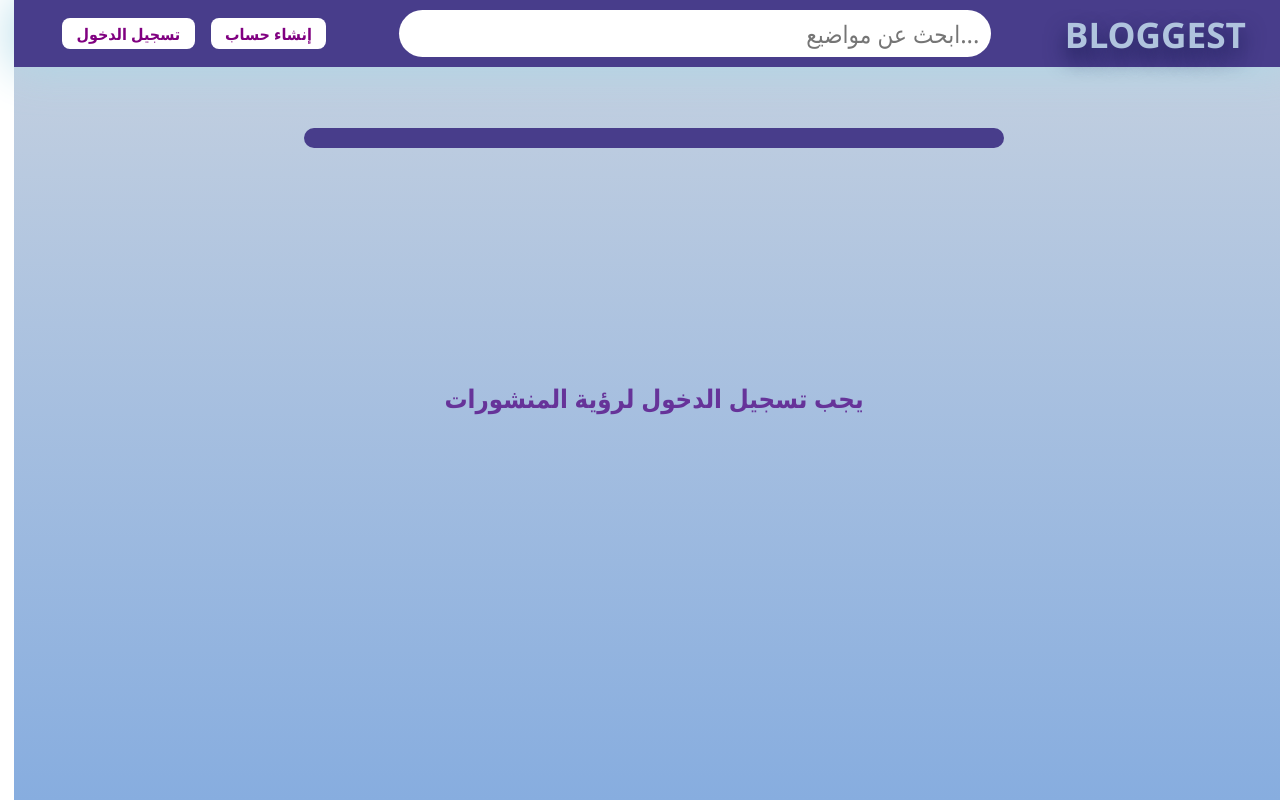
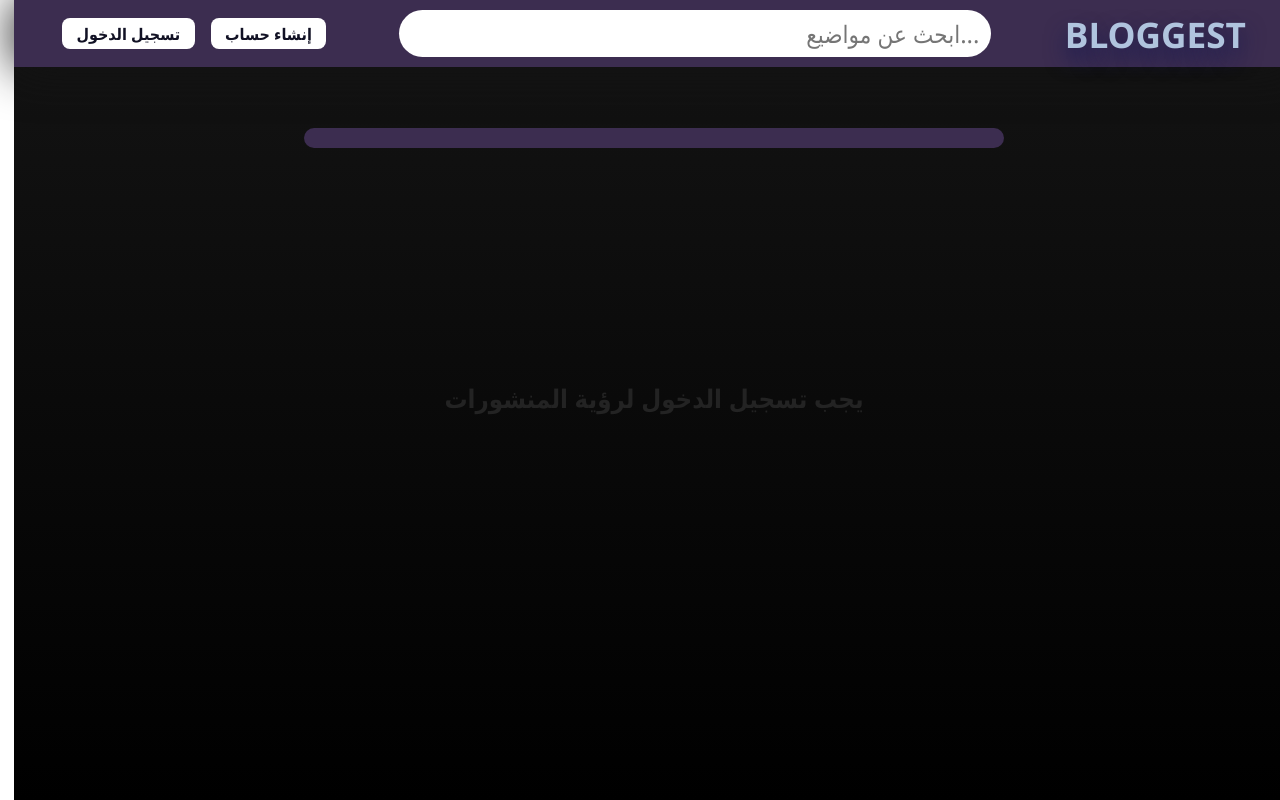
Before and after one commit to Omar-Walid-MD/React-Blog-App, a React (Create React App) app: page / in a window 1280 px wide. Built offline with nearby package versions, Linux system fonts and the light colour scheme; data requests are answered from the project's data file.

Commit message:
Added more themes

```diff
--- a/src/App.js
+++ b/src/App.js
@@ -64,7 +64,7 @@ function App()
 
   },[navigate.pathname]);
 
-  // document.body.setAttribute("theme","dark");
+  document.body.setAttribute("theme","night");
 
   return (
     <Routes>
--- a/src/Main Page/MainPage.css
+++ b/src/Main Page/MainPage.css
@@ -81,6 +81,9 @@ textarea
     -webkit-touch-callout: none;
 }
 
+
+    /* THEMES */
+
 :root
 {
     --page-bg-1: rgb(199, 210, 224);
@@ -89,6 +92,8 @@ textarea
     --shade: lightblue;
 
     --bdy: rebeccapurple;
+    --bdy-light: rgb(102, 91, 173);
+    --bdy-lighter: rgb(125, 114, 196);
     --bdy-dark: rgb(72, 37, 107);
     --bdy-darker: rgb(50, 30, 75);
 
@@ -106,25 +111,105 @@ textarea
 
 }
 
-[theme="dark"]
+[theme="platinum"]
 {
-    --page-bg-1: rgb(77, 77, 77);
-    --page-bg-2: rgb(73, 73, 73);
-    --nav: black;
+    --page-bg-1: #303030;
+    --page-bg-2: rgb(68, 68, 68);
+    --nav: #3a466b;
     --shade: lightgrey;
 
-    --bdy: dimgrey;
-    --bdy-dark: rgb(49, 49, 49);
-    --bdy-darker: rgb(15, 15, 15);
+    --bdy: #3b4352;
+    --bdy-light: #464f61;
+    --bdy-lighter: #576275;
+    --bdy-dark: #242a35;
+    --bdy-darker: #0d0d13;
 
     --txt: white;
     --txt-2: rgb(180, 180, 180);
 
     --btn-bg: white;
-    --btn-color: rgb(66, 66, 66);
-    --btn-active: rgb(133, 133, 133);
-    --btn-hover: rgb(187, 187, 187);
-    --btn-hover-highlight: rgb(150, 150, 150);
+    --btn-color: rgb(17, 17, 36);
+    --btn-active: rgb(120, 121, 145);
+    --btn-hover: rgb(159, 160, 189);
+    --btn-hover-highlight: rgb(37, 37, 77);
+
+    --usertag: lightskyblue;
+    --usertag-hover: dodgerblue;
+}
+
+[theme="hazelnut"]
+{
+    --page-bg-1: #262729;
+    --page-bg-2: #232425;
+    --nav: #553416;
+    --shade: #e7c1b5;
+
+    --bdy: #b3593e;
+    --bdy-light: #d36847;
+    --bdy-lighter: #dd7d60;
+    --bdy-dark: #8a4530;
+    --bdy-darker: #663222;
+
+    --txt: white;
+    --txt-2: #fac7b7;
+
+    --btn-bg: white;
+    --btn-color: #52291d;
+    --btn-active: #e6af9d;
+    --btn-hover: #ffe1d7;
+    --btn-hover-highlight:#944227;
+
+    --usertag: lightskyblue;
+    --usertag-hover: dodgerblue;
+}
+
+[theme="ocean"]
+{
+    --page-bg-1: #102534;
+    --page-bg-2: #0e202c;
+    --nav: #3971a5;
+    --shade: #7ea8cf;
+
+    --bdy: #3d7a5f;
+    --bdy-light: #4f9172;
+    --bdy-lighter: #72ad92;
+    --bdy-dark: #345545;
+    --bdy-darker: #213d30;
+
+    --txt: white;
+    --txt-2: #79dfaf;
+
+    --btn-bg: white;
+    --btn-color: #066e3e;
+    --btn-active: #728f81;
+    --btn-hover: #a7c0b4;
+    --btn-hover-highlight:#00a357;
+
+    --usertag: lightskyblue;
+    --usertag-hover: dodgerblue;
+}
+
+[theme="night"]
+{
+    --page-bg-1: rgb(20, 20, 20);
+    --page-bg-2: black;
+    --nav: rgb(60, 45, 80);
+    --shade: lightgrey;
+
+    --bdy: rgb(35, 35, 35);
+    --bdy-light: #464f61;
+    --bdy-lighter: #576275;
+    --bdy-dark: #353535;
+    --bdy-darker: rgb(24, 24, 24);
+
+    --txt: white;
+    --txt-2: rgb(180, 180, 180);
+
+    --btn-bg: white;
+    --btn-color: rgb(17, 17, 36);
+    --btn-active: rgb(120, 121, 145);
+    --btn-hover: rgb(159, 160, 189);
+    --btn-hover-highlight: rgb(37, 37, 77);
 
     --usertag: lightskyblue;
     --usertag-hover: dodgerblue;
@@ -198,10 +283,11 @@ textarea
 
     background-color: var(--nav);
 
+    /* box-shadow: 0 0.6em 1.2em var(--bdy-darker); */
 }
 .write-post-button
 {
-    font-size: 1.2em;
+    font-size: 1.5em;
 }
 .main-column-post-group
 {
@@ -230,7 +316,7 @@ textarea
 
     font-size: 1em;
 
-    box-shadow: 0 0.6em 1.2em var(--bdy-dark);
+    box-shadow: 0 0.6em 1.2em var(--bdy-darker);
 
     border-radius: 1.2em;
 
@@ -337,6 +423,8 @@ textarea
     color: var(--txt);
     background-color: transparent;
 
+    filter: drop-shadow(0 0 0.2em rgba(0, 0, 0, 0.5));
+
     border: none;
     outline: none;
 
@@ -348,7 +436,7 @@ textarea
 
 .voting-icon
 {
-    font-size: 1.1em !important;
+    font-size: 1.1em;
     margin-inline-end: 0.2em;
 }
 .voting-button[vote="like"]
@@ -367,6 +455,8 @@ textarea
     color: var(--txt);
     text-decoration: none;
 
+    filter: drop-shadow(0 0 0.2em rgba(0, 0, 0, 0.5));
+
     cursor: pointer;
 
     transition: transform 0.1s ease-in-out ;
@@ -378,14 +468,17 @@ textarea
 {
     font-size: 1.1em;
     padding-inline-end: 0.3em;
-    padding-top: 0.2em;
+    padding-top: 0.3em;
 }
 .save-button
 {
     font-size: 1em;
+    min-width: max-content;
 
     color: var(--txt);
     background-color: transparent;
+
+    filter: drop-shadow(0 0 0.2em rgba(0, 0, 0, 0.5));
 
     border: none;
     outline: none;
--- a/src/Main Page/Navbar.css
+++ b/src/Main Page/Navbar.css
@@ -12,7 +12,7 @@
     position: fixed;
     top: 0;
 
-    box-shadow: 0 0 3em var(--shade);
+    box-shadow: 0 0 3em var(--page-bg-1);
 
     padding: 0.6rem 3rem;
 
@@ -80,7 +80,7 @@
 
     background-color: var(--nav);
 
-    border-radius: 0 0 1.2em 1.2em;
+    border-radius: 1.2em;
 
     box-shadow: 0 1.2em 1em 0.6em rgba(0, 0, 0, 0.6);
 
@@ -96,6 +96,10 @@
 .navbar-search-results
 {
     padding: 0.5em;
+    gap: 0.5em;
+
+    display: flex;
+    flex-direction: column;
 }
 .topic-results-empty
 {
@@ -104,15 +108,15 @@
 .topic-result-container
 {
     color: var(--txt);
-    background-color: rgb(102, 91, 173);
+    background-color: var(--bdy-light);
 
     text-decoration: none;
 
-    border-bottom: solid 0.4em lightsteelblue;
+    border-bottom: solid 0.4em var(--shade);
     border-radius: 0.6em;
 
     padding: 0.5em;
-    margin: 0.2em 0;
+    /* margin: 0.2em 0; */
 
     align-items: flex-start;
 
@@ -120,7 +124,7 @@
 }
 .topic-result-container:hover
 {
-    background-color: rgba(176, 196, 222, 0.5);
+    background-color: var(--bdy-lighter);
 }
 .topic-result-container > .topic-logo-container
 {
@@ -327,7 +331,7 @@
 }
 .notification-container
 {
-    background-color: rgb(125, 75, 170);
+    background-color: var(--bdy-light);
 
     font-size: 1em;
 
@@ -514,7 +518,7 @@
 }
 .navbar-profile-dropdown-edit-profile-link:hover
 {
-    background-color: rgb(238, 233, 255);
+    background-color: var(--btn-hover);
     transform: scale(1.25);
 }
 .navbar-profile-dropdown-link
--- a/src/Post Page/PostPage.css
+++ b/src/Post Page/PostPage.css
@@ -8,7 +8,7 @@
     color: var(--txt);
     background-color: var(--bdy);
 
-    box-shadow: 0 0.6em 1.2em var(--bdy-dark);
+    box-shadow: 0 0.6em 1.2em var(--bdy-darker);
 
     border-radius: 1.2em;
 
@@ -49,7 +49,7 @@
 }
 .post-page-bottom-bar
 {
-    box-shadow: 0 0.6em 1.2em var(--bdy-dark);
+    box-shadow: 0 0.6em 1.2em var(--bdy-darker);
 
     border-radius: 1.2em;
     margin: 0.6em 0;
@@ -63,7 +63,7 @@
 
     background-color: var(--bdy);
 
-    box-shadow: 0 0.6em 1.2em var(--bdy-dark);
+    box-shadow: 0 0.6em 1.2em var(--bdy-darker);
 
     border-radius: 1.2em;
 
@@ -466,7 +466,6 @@ body[lng="ar"] .reply-pointer-line
     transform: scale(0.9);
 }
 
-
 @media (max-width:850px)
 {
 
--- a/src/Submit Pages/NewPostPage.js
+++ b/src/Submit Pages/NewPostPage.js
@@ -250,7 +250,7 @@ function NewPostPage({handlePostList, topics, currentUser, setCurrentUser, users
                             <textarea className="post-write-form-body-input" name="body" placeholder={tr("newPostPage.enterBody")} minheight={200} value={newPost.body} onChange={handlePost} onInput={AutoResize} required></textarea>
                         </div>
                         <div className="post-write-form-submit-container">
-                            <input className="post-write-form-submit" type="submit" value={tr("newPostPage.submit")} disabled={NotReadyToSubmit()} />
+                            <input className="button post-write-form-submit" type="submit" value={tr("newPostPage.submit")} disabled={NotReadyToSubmit()} />
                         </div>
                     </form>
                 </div>
--- a/src/Submit Pages/WritePage.css
+++ b/src/Submit Pages/WritePage.css
@@ -2,7 +2,7 @@
 {
     width: min(800px,90vw);
 
-    background-color: darkslateblue;
+    background-color: var(--nav);
 
     box-shadow: 0 0.6em 1.2em rgba(0, 0, 0, 0.5);
 
@@ -27,7 +27,7 @@
 
     font-size: 1em;
 
-    background-color: lightsteelblue;
+    background-color: var(--shade);
 
     box-shadow: inset 0 0 1.2em rgba(52, 47, 68, 0.75);
 
@@ -59,7 +59,7 @@
     width: min(700px,100vw);
 
     color: white;
-    background-color: darkslateblue;
+    background-color: var(--nav);
 
     margin: 0 2em;
     padding: 1em;
@@ -138,7 +138,7 @@
     background-color: white;
     border-radius: 0.3em;
 
-    border: 2px solid darkslateblue
+    border: 2px solid var(--nav)
 }
 .select-topic-button
 {
@@ -147,12 +147,12 @@
     font-size: 1em;
 
     color: white;
-    background-color: rgb(102, 91, 173);
+    background-color: var(--bdy-light);
 
     padding: 0.4em 0.6em;
 
     border: none;
-    border-bottom: solid 0.3em lightsteelblue;
+    border-bottom: solid 0.3em var(--shade);
     border-radius: 0.6em;
 
     outline: none;
@@ -163,7 +163,7 @@
 }
 .select-topic-button:hover
 {
-    background-color: rgba(176, 196, 222, 0.5);
+    background-color: var(--bdy-lighter);
     /* transform: scale(1.05); */
 }
 .select-topic-button > .topic-logo-container
@@ -191,7 +191,7 @@
 }
 .select-topic-info-members
 {
-    color: plum;
+    color: var(--txt-2);
 }
 .selected-topic-container
 {
@@ -199,13 +199,13 @@
 
     font-size: 1em;
 
-    color: white;
-    background-color: rgb(102, 91, 173);
+    color: var(--txt);
+    background-color: var(--bdy);
 
     padding: 0.5em;
 
     border: none;
-    border-bottom: solid 0.3em lightsteelblue;
+    border-bottom: solid 0.3em var(--shade);
     border-radius: 0.6em;
 
     box-shadow: 0 0 5px black;
@@ -220,7 +220,7 @@
     font-size: 2em;
 
     background-color: transparent;
-    color: white;
+    color: var(--txt);
 
     padding: 0;
 
@@ -279,27 +279,6 @@
 .post-write-form-submit
 {
     font-size: 1.5em;
-    font-weight: 500;
-    text-decoration: none;
-
-    outline: none;
-    border: none;
-
-    float: right;
-
-    background-color: white;
-    color: purple;
-
-    padding: 5px 10px;
-    border-radius: 10px;
-    transition: all 0.2s ease-in-out;
-
-    cursor: pointer;
-}
-.post-write-form-submit:hover
-{
-    background-color: rgb(238, 233, 255);
-    transform: scale(1.1);
 }
 .post-write-form-submit:disabled
 {
@@ -355,7 +334,7 @@
 {
     width: 600px;
 
-    background-color: darkslateblue;
+    background-color: var(--nav);
     color: white;
 
     padding: 20px;
--- a/src/database/db.json
+++ b/src/database/db.json
@@ -14,12 +14,12 @@
       },
       "subbedTopics": [
         "topic-8911298389",
-        "topic-9186347593"
+        "topic-9186347593",
+        "topic-8781529897"
       ],
       "likes": [
         "post-1432977528",
         "post-6423576815",
-        "post-4581794152",
         "post-6369769999"
       ],
       "dislikes": [
@@ -110,7 +110,7 @@
       },
       "id": "topic-8781529897",
       "posts": [],
-      "members": 0,
+      "members": 1,
       "date": 1666633088974
     },
     {
@@ -162,7 +162,7 @@
       "body": "I made the submit button only active when no input remains empty.",
       "topic": "topic-9186347593",
       "id": "post-4581794152",
-      "likes": 2,
+      "likes": 1,
       "dislikes": 0,
       "user": {
         "username": "OmarWalid",
```
